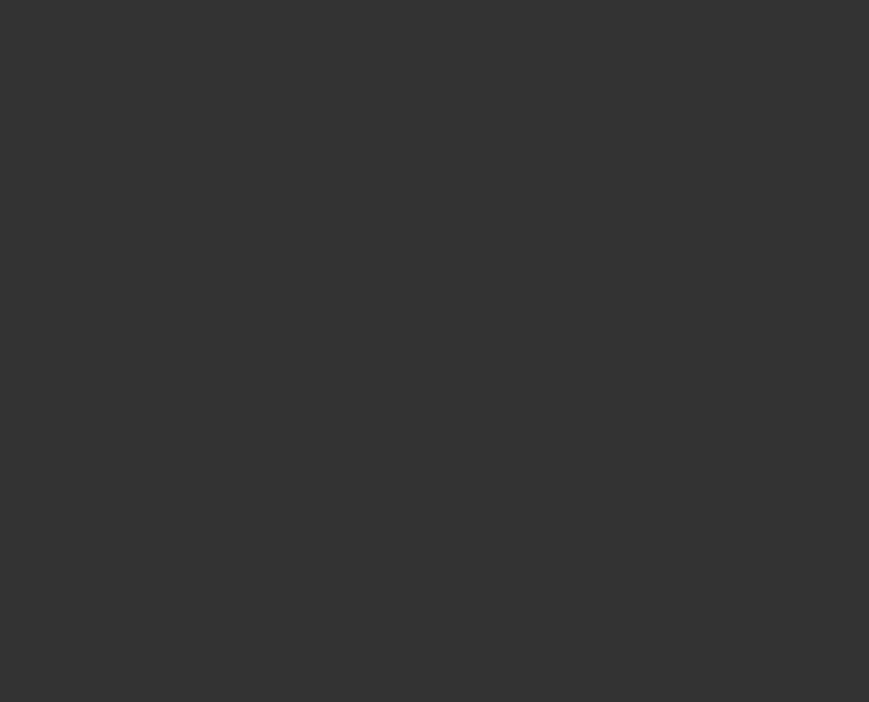
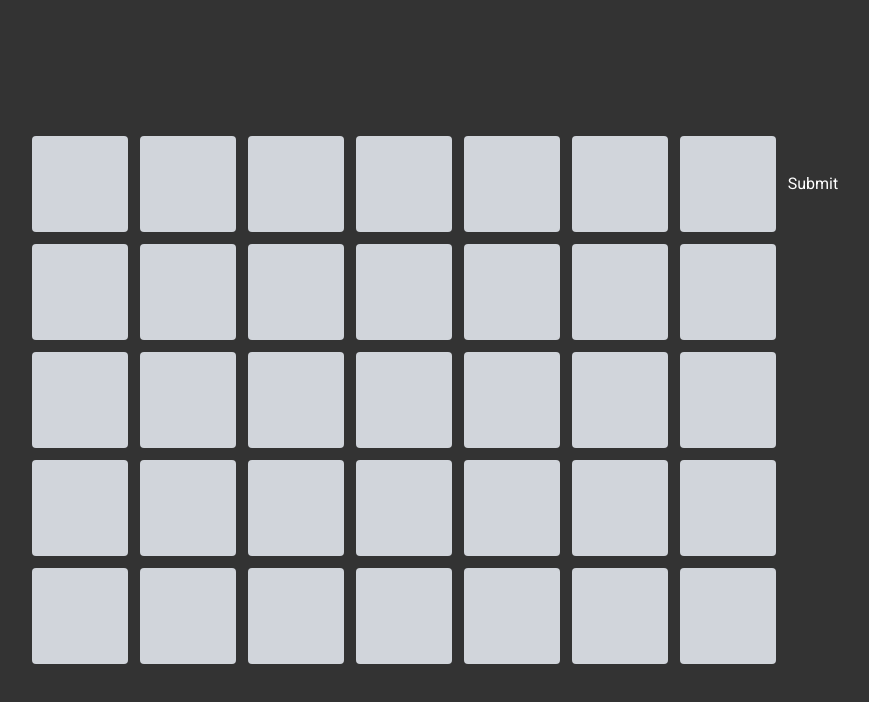
Before and after one commit to lezzercringe/wordlik-game, a Next.js app: page /game/1 in a window 1280 px wide. Shown: the top 702 px of the page, without its empty margins (205-1074 px from the left). Built offline with nearby package versions, Linux system fonts and the light colour scheme.

Commit message:
field generation, line switching logics

```diff
--- a/app/game/[id]/page.tsx
+++ b/app/game/[id]/page.tsx
@@ -3,7 +3,7 @@ import { GameField } from "@/app/modules/Game/WordField";
 export default async function Page() {
   return (
     <div className="w-full flex h-screen justify-center items-center">
-      <GameField />
+      <GameField triesCount={5} word="сниппет" />
     </div>
   );
 }
--- a/app/modules/Game/WordField.tsx
+++ b/app/modules/Game/WordField.tsx
@@ -1,18 +1,38 @@
+"use client";
+import { FC, useState } from "react";
 import { WordRow } from "./WordRow";
 
-const AVAILABLE_TRIES = 5;
-// it should be defined in settings
+type Props = {
+  word: string;
+  triesCount: number;
+};
 
-export const GameField = () => {
-  const tries = Array.from(
-    { length: AVAILABLE_TRIES },
-    (_, index) => index + 1
-  );
+export const GameField: FC<Props> = ({ word, triesCount }) => {
+  const tries = Array.from({ length: triesCount }, (_, index) => index);
+
+  const [isGameOver, setisGameOver] = useState<boolean>(false);
+  const [activeLine, setActiveLine] = useState<number | null>(0);
+
+  const submitHandler = () => {
+    if (activeLine === triesCount - 1) {
+      setisGameOver(true);
+      setActiveLine(null);
+      return;
+    }
+    setActiveLine((prev) => (prev as number) + 1);
+  };
 
   return (
     <div className="flex flex-col  gap-3 p-3 ">
+      {isGameOver && <p>Game over!</p>}
       {tries.map((tryNumber) => (
-        <WordRow key={tryNumber} />
+        <WordRow
+          isSubmitted={activeLine === null || activeLine > tryNumber}
+          isActive={activeLine === tryNumber}
+          word={word}
+          submit={submitHandler}
+          key={tryNumber}
+        />
       ))}
     </div>
   );
--- a/app/modules/Game/WordRow.tsx
+++ b/app/modules/Game/WordRow.tsx
@@ -1,9 +1,35 @@
+import { FC, useEffect, useState } from "react";
 import { WordLetter } from "./WordLetter";
 
-export const WordRow = () => {
+type Props = {
+  word: string;
+  isActive: boolean;
+  isSubmitted: boolean;
+  submit: () => void;
+};
+
+export const WordRow: FC<Props> = ({ word, isActive, isSubmitted, submit }) => {
+  const WORD_LENGTH = word.length;
+
+  const [enteredLetters, setEnteredLetters] = useState<string[]>([]);
+
+  const NOT_ENTERED_LETTERS = Array.from(
+    { length: WORD_LENGTH - enteredLetters.length },
+    (_, index) => " "
+  );
+
+  useEffect(() => {
+    if (!isActive) {
+      return;
+    }
+  }, [enteredLetters, isActive]);
+
   return (
     <div className="flex gap-3  ">
-      {/* <WordLetter/> components to be spread here... */}
+      {[...enteredLetters, ...NOT_ENTERED_LETTERS].map((letter, index) => (
+        <WordLetter key={index} status="none" letter={letter} />
+      ))}
+      {isActive && <button onClick={submit}>Submit</button>}
     </div>
   );
 };
```
